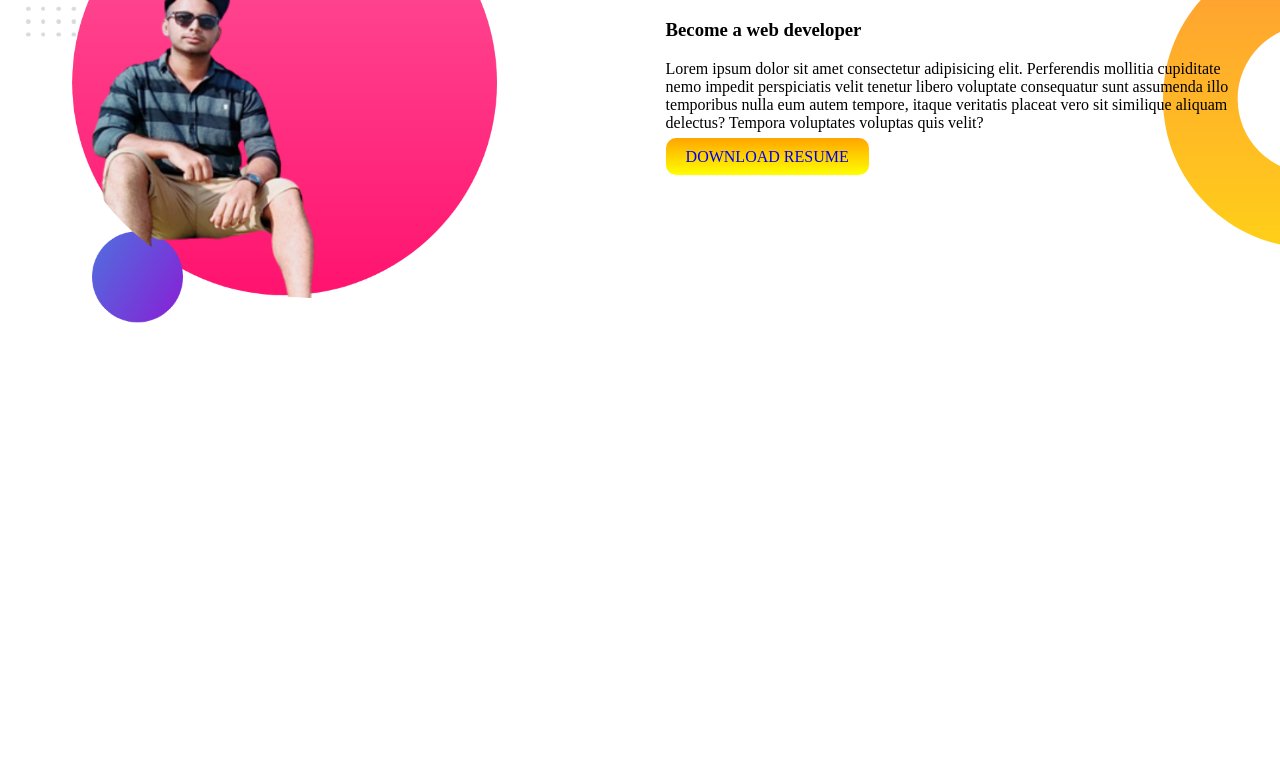
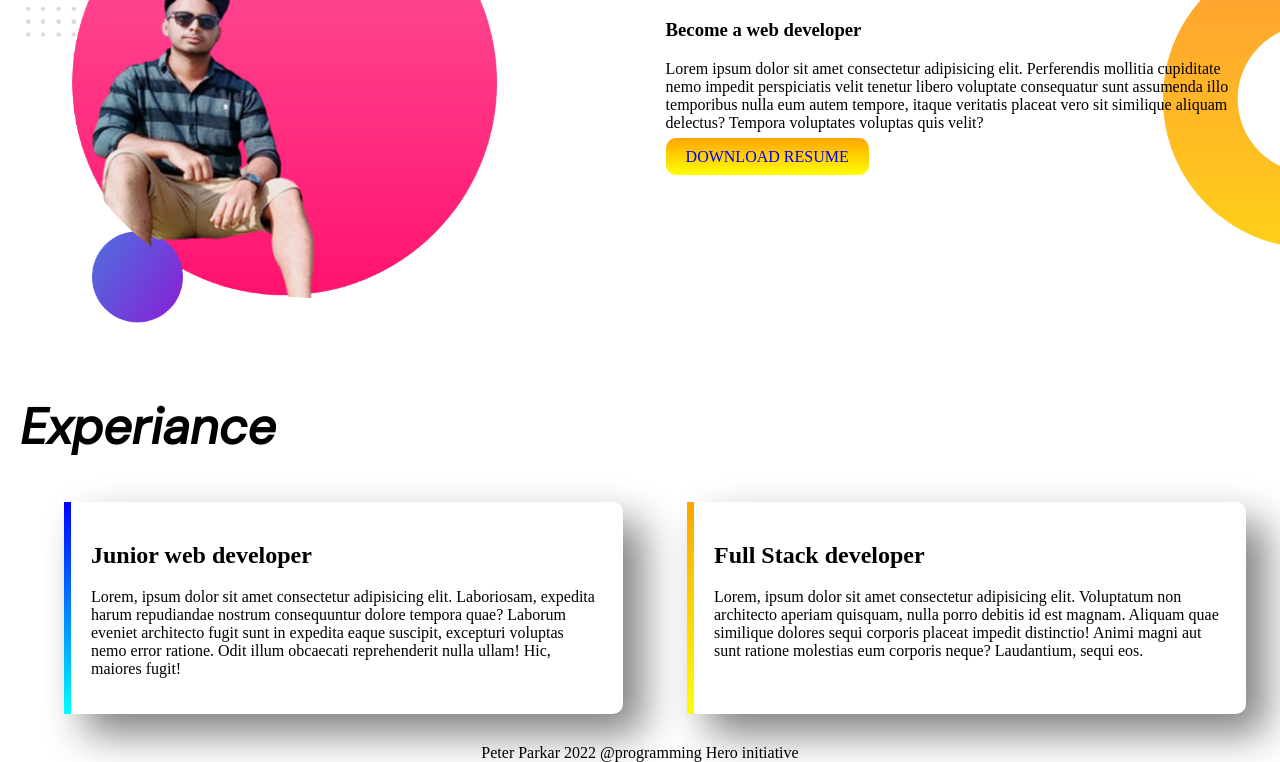
Before and after one commit to Islam-Shamim/My-Portfolio-repo, a plain HTML site: page index.html in a window 1280 px wide. Shown: the part 698-1460 px from the top of the page. Before the commit the page ends 1051 px from the top, so only its background shows below. Drawn offline with Linux system fonts and the light colour scheme.

Commit message:
Portfolio

```diff
--- a/index.html
+++ b/index.html
@@ -46,6 +46,26 @@
             <a class="link-button" target="blan" href="https://www.youtube.com/">DOWNLOAD RESUME</a>
         </div>
     </section>
+    <section class="exp">
+        <h1>Experiance</h1>
+        <div class="experiance">
+            <div class="web-dev" id="junior">
+                <h2>Junior web developer</h2>
+                <p>Lorem, ipsum dolor sit amet consectetur adipisicing elit. Laboriosam, expedita harum repudiandae
+                    nostrum
+                    consequuntur dolore tempora quae? Laborum eveniet architecto fugit sunt in expedita eaque suscipit,
+                    excepturi voluptas nemo error ratione. Odit illum obcaecati reprehenderit nulla ullam! Hic, maiores
+                    fugit!</p>
+            </div>
+            <div class="web-dev" id="full-stack">
+                <h2>Full Stack developer</h2>
+                <p>Lorem, ipsum dolor sit amet consectetur adipisicing elit. Voluptatum non architecto aperiam quisquam,
+                    nulla porro debitis id est magnam. Aliquam quae similique dolores sequi corporis placeat impedit
+                    distinctio! Animi magni aut sunt ratione molestias eum corporis neque? Laudantium, sequi eos.</p>
+            </div>
+        </div>
+    </section>
+    <footer>Peter Parkar 2022 @programming Hero initiative</footer>
 
 </body>
 
--- a/style.css
+++ b/style.css
@@ -42,3 +42,36 @@ body {
     background-position: right;
     margin: 0;
 }
+
+.experiance {
+    display: flex;
+}
+
+.exp h1 {
+    margin-left: 20px;
+}
+
+.web-dev {
+    width: 40%;
+    box-shadow: 20px 20px 40px gray;
+    margin-left: 5%;
+    margin-bottom: 30px;
+    border-radius: 10px;
+    padding: 20px;
+}
+
+#junior {
+    border-left: 7px solid;
+    border-image: linear-gradient(blue, cyan);
+    border-image-slice: 1;
+}
+
+#full-stack {
+    border-left: 7px solid;
+    border-image: linear-gradient(orange, yellow);
+    border-image-slice: 1;
+}
+
+footer {
+    text-align: center;
+}
```
